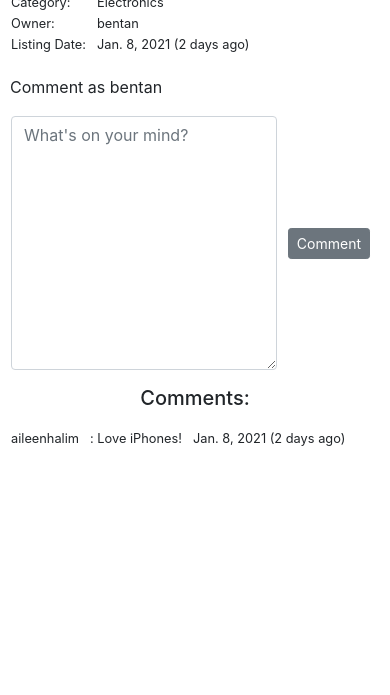
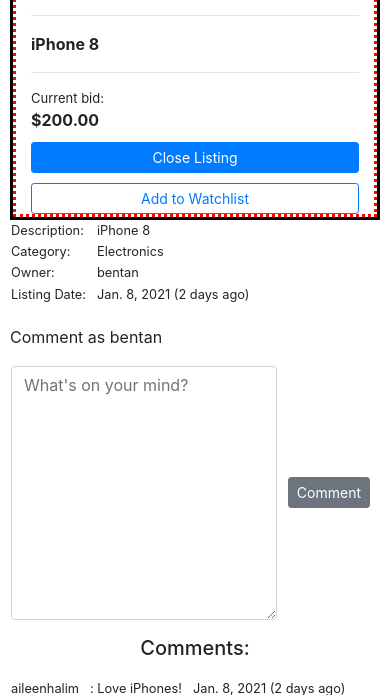
Before and after one commit to benhtan/CS50_commerce, a Django app: page /listing/4 in a window 390 px wide. Shown: the part 437-1132 px from the top of the page. Before the commit the page ends 883 px from the top, so only its background shows below. Run offline with Django 3.2, Linux system fonts and the light colour scheme; a user stored in the database is signed in; data comes from the database, SQL or seed files in the repository; both versions use the stored data as it was after the commit; some libraries are stand-ins or nearby versions.

Commit message:
product image, price and bid is responsive. I'm satisfied

```diff
--- a/auctions/static/auctions/styles.css
+++ b/auctions/static/auctions/styles.css
@@ -46,7 +46,7 @@ td {
 }
 
 .img-resize2{
-    height: 250px;
+    height: 290px;
     width: 100%;
     object-fit: scale-down;
 }
--- a/auctions/templates/auctions/listing_page.html
+++ b/auctions/templates/auctions/listing_page.html
@@ -21,18 +21,14 @@
         <!-- row with picture, title, price and bidding -->
         <div class="row">
             <!-- picture -->
-            <div class="col-6">
+            <div class="col-xl-6 col-lg-6 col-md-6 col-sm-6 col-xs-12">
                 <img src="{{ listing.imageURL }}" class="img-thumbnail img-fluid rounded img-responsive img-resize2" id="">
             </div>
-            <div class="col-6">
+            <div class="col-xl-6 col-lg-6 col-md-6 col-sm-6 col-xs-12">
+                <hr>
                 <strong>{{ listing.title }} {% if not listing.openListing %} (Closed) {% endif %}</strong>
-
-
-                <table class="table" cellpadding="0" border="0" width="100%" cellspacing="0">
-                    <tr>
-
-                        <td>
-                            <label>Current bid:</label>
+                <hr>
+                <div style="font-size: small;">Current bid:</div>
                 <div>
                     {% if listing.maxBid %}
                         <strong class="price-class">${{ listing.maxBid.userBid }}</strong>
@@ -47,7 +43,7 @@
                         {% csrf_token %}
                         {{ bid_form.newBid }}
                         <div style="padding: 5px;"></div>
-                                    <input type="submit" value="Place Bid" class="btn btn-primary btn-sm">
+                        <input type="submit" value="Place Bid" class="btn btn-primary btn-sm btn-block">
                     </form>
                 {% endif %}
 
@@ -55,7 +51,7 @@
                     <div style="padding: 5px;"></div>
                     <form action="{% url 'close_listing' listing.id %}" method="post">
                         {% csrf_token %}
-                                    <input type="submit" value="Close Listing" class="btn btn-primary btn-sm">
+                        <input type="submit" value="Close Listing" class="btn btn-primary btn-sm btn-block">
                     </form>
                 {% endif %}
 
@@ -64,15 +60,9 @@
                     <form action="{% url 'watchlist' %}" method="post">
                         {% csrf_token %}
                         <input type="hidden" name="listingID" value="{{ listing.id }}">
-                                    <input type="submit" value="{{ watchlistButtonText }}" class="btn btn-warning btn-sm">
+                        <input type="submit" value="{{ watchlistButtonText }}" class="btn btn-outline-primary btn-sm btn-block" style="font: 3vw;">
                     </form>
                 {%endif%}
-
-                        </td>
-
-                    </tr>
-
-                </table>
             </div>
         </div>
     </div>
```
Also changed, not shown: db.sqlite3. Lines whose indentation alone changed are shown as unchanged.
